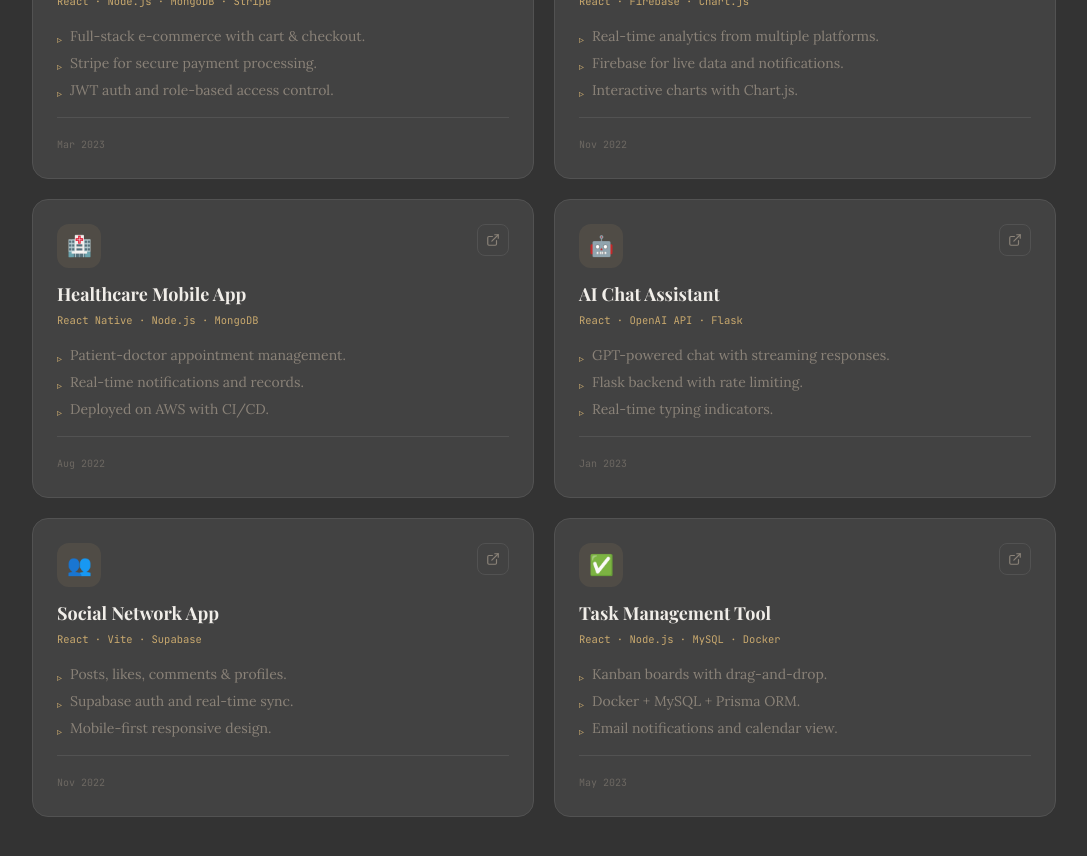
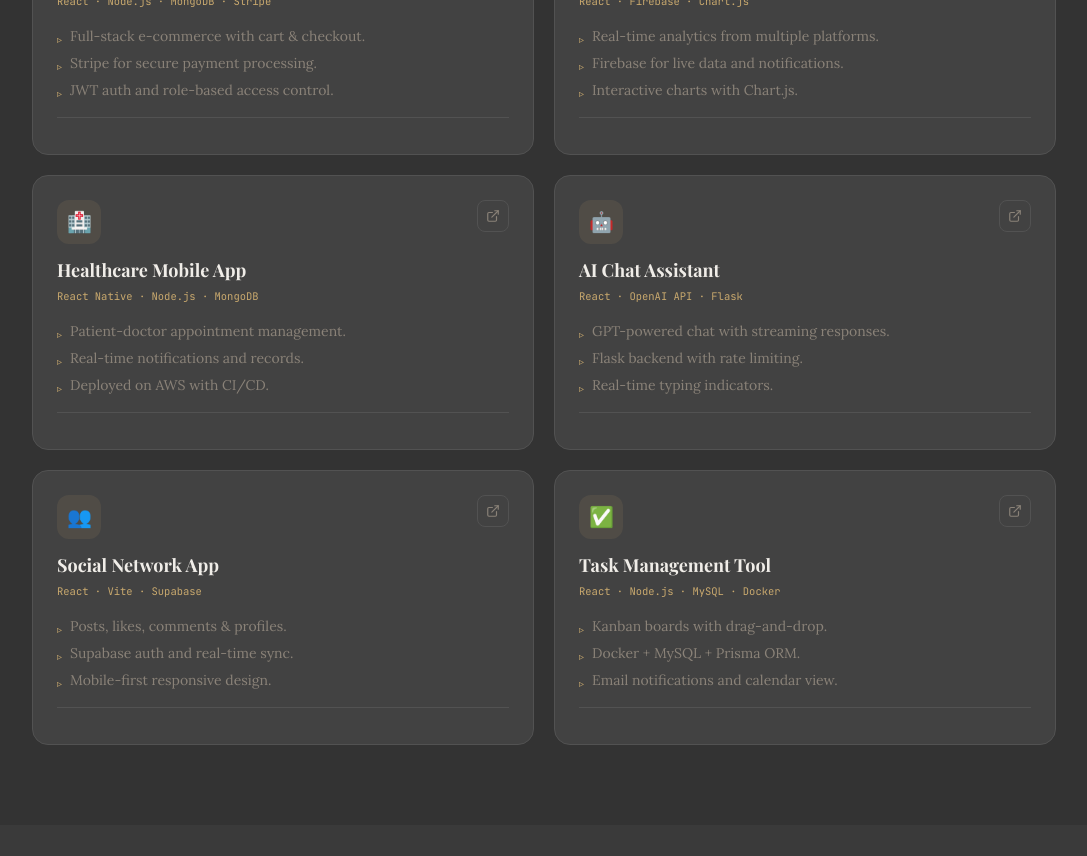
Before and after one commit to FAHADAZHAR806/My-Portfolio, a React (Vite) app: page /contact in a window 1280 px wide. Shown: the part 4340-5196 px from the top of the page, without its empty margins (128-1215 px from the left). Built offline with nearby package versions, Linux system fonts and the light colour scheme.

Commit message:
project-section

```diff
--- a/src/data.js
+++ b/src/data.js
@@ -179,7 +179,7 @@ export const DATA = {
       name: "E-Commerce Platform",
       emoji: "🛒",
       tech: "React · Node.js · MongoDB · Stripe",
-      date: "Mar 2023",
+      // date: "Mar 2023",
       link: "#",
       points: [
         "Full-stack e-commerce with cart & checkout.",
@@ -191,7 +191,7 @@ export const DATA = {
       name: "Social Media Dashboard",
       emoji: "📊",
       tech: "React · Firebase · Chart.js",
-      date: "Nov 2022",
+      // date: "Nov 2022",
       link: "#",
       points: [
         "Real-time analytics from multiple platforms.",
@@ -203,7 +203,7 @@ export const DATA = {
       name: "Healthcare Mobile App",
       emoji: "🏥",
       tech: "React Native · Node.js · MongoDB",
-      date: "Aug 2022",
+      // date: "Aug 2022",
       link: "#",
       points: [
         "Patient-doctor appointment management.",
@@ -215,7 +215,7 @@ export const DATA = {
       name: "AI Chat Assistant",
       emoji: "🤖",
       tech: "React · OpenAI API · Flask",
-      date: "Jan 2023",
+      // date: "Jan 2023",
       link: "#",
       points: [
         "GPT-powered chat with streaming responses.",
@@ -227,7 +227,7 @@ export const DATA = {
       name: "Social Network App",
       emoji: "👥",
       tech: "React · Vite · Supabase",
-      date: "Nov 2022",
+      // date: "Nov 2022",
       link: "#",
       points: [
         "Posts, likes, comments & profiles.",
@@ -239,7 +239,7 @@ export const DATA = {
       name: "Task Management Tool",
       emoji: "✅",
       tech: "React · Node.js · MySQL · Docker",
-      date: "May 2023",
+      // date: "May 2023",
       link: "#",
       points: [
         "Kanban boards with drag-and-drop.",
```
